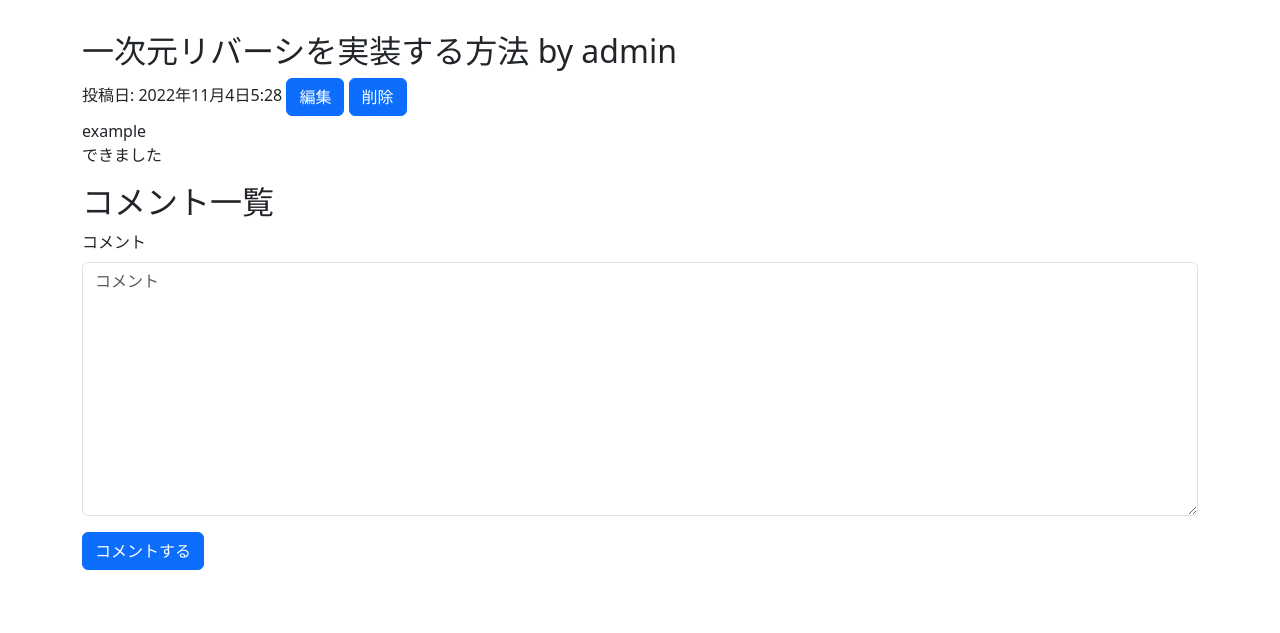
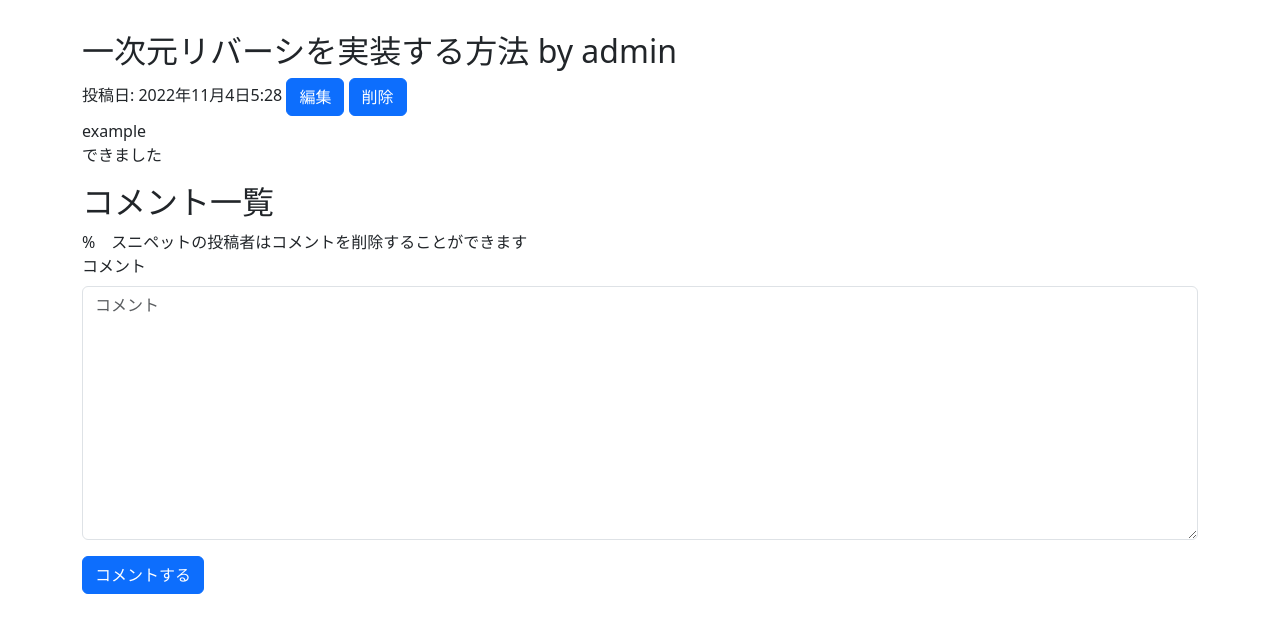
Before and after one commit to nuno8825/snippeter, a Django app: page /snippets/9/ in a window 1280 px wide. Shown: the part 56-689 px from the top of the page. Run offline with Django 4.2, Linux system fonts and the light colour scheme; a user stored in the database is signed in; data comes from the database, SQL or seed files in the repository; both versions use the stored data as it was after the commit; parts of the project's set-up code (start-up, migrations or seed data) failed here and were passed over; some libraries are stand-ins or nearby versions.

Commit message:
コメントの削除機能を追加

```diff
--- a/snippets/templates/snippets/snippet_detail.html
+++ b/snippets/templates/snippets/snippet_detail.html
@@ -29,17 +29,21 @@
 </div>
 
 <p>{{ snippet.description }}</p>
+
 <div>
     <h2>コメント一覧</h2>
     {% for comment in comments %}
+    {{comment.TEXT}} by {{comment.commented_by.username}}
     {% if user.is_authenticated and snippet.created_by_id == user.id %}
-    <a class="btn btn-primary" href="{% url 'snippet_delete' snippet.id %}">削除</a>
+    <a class="btn btn-primary" href="{% url 'comment_delete' comment.id %}">削除</a>
     {% endif %}
-    {{comment.TEXT}} by {{comment.commented_by.username}}
+
     <p>投稿日　{{comment.commented_at}}</p>
 
     {% endfor %}
 </div>
+
+%　スニペットの投稿者はコメントを削除することができます
 <form method="post" action="/snippets/{{snippet.id}}/comments/new/">
     {% csrf_token %}
     {% bootstrap_form form %}
--- a/snippets/templates/snippets/top.html
+++ b/snippets/templates/snippets/top.html
@@ -2,8 +2,8 @@
 
 {% block main %}
 <div class="welcome">
-    <h1 class="title">{{dare}} ようこそSNIPPTERへ！</h1>
-    <p class="subtitle">あなたの知見を共有しましょう</p>
+    <h1 class="title">{{dare}}さん ようこそSNIPPTERへ！</h1>
+    <p class="subtitle">SNIPPTERはあなたの知見を共有するWebアプリです</p>
     <a class="btn btn-primary" href="{% url 'snippet_new' %}">スニペットを作成する</a>
 </div>
 
--- a/snippets/urls.py
+++ b/snippets/urls.py
@@ -6,6 +6,8 @@ urlpatterns = [
     path("<int:snippet_id>/", views.snippet_detail, name="snippet_detail"),
     path("<int:snippet_id>/comments/new/",
          views.comment_new, name="comment_new"),
+    path("comments/<int:comment_id>/delete/",
+         views.comment_delete, name="comment_delete"),
     path("<int:snippet_id>/edit/", views.snippet_edit, name="snippet_edit"),
     path("<int:snippet_id>/delete/", views.snippet_delete, name="snippet_delete"),
 
--- a/snippets/views.py
+++ b/snippets/views.py
@@ -9,7 +9,7 @@ from snippets.models import Comment
 
 
 @login_required
-def top(request):
+def top(request):  # ホーム画面を表示、ユーザーの名前をdareのキーで渡している
     snippets = Snippet.objects.all()
     user = request.user
     context = {"snippets": snippets, "dare": user}
@@ -34,7 +34,7 @@ def snippet_new(request):
 def snippet_edit(request, snippet_id):
     snippet = get_object_or_404(Snippet, pk=snippet_id)
     if snippet.created_by_id != request.user.id:
-        return HttpResponseForbidden("このスニペットの編集は許可されていません。")
+        return HttpResponse("このスニペットの編集は許可されていません。")
 
     if request.method == "POST":
         form = SnippetForm(request.POST, instance=snippet)
@@ -65,7 +65,7 @@ def snippet_detail(request, snippet_id):
 
 
 @login_required
-def comment_new(request, snippet_id):
+def comment_new(request, snippet_id):  # コメント機能
     snippet = get_object_or_404(Snippet, pk=snippet_id)
     if request.method == "POST":
         form = CommentForm(request.POST)
@@ -78,3 +78,12 @@ def comment_new(request, snippet_id):
 
     commentform = CommentForm()
     return render(request, "snippets/snippet_detail.html", {'snippet': snippet, "form": commentform})
+
+
+@login_required
+def comment_delete(request, comment_id,):  # コメント削除機能（スニペット投稿者側から)
+    comment = get_object_or_404(Comment, pk=comment_id)
+    if request.method == "POST":
+        comment.delete()
+        return redirect("top")
+    return render(request, 'snippets/comment_delete.html', {'comment': comment})
```
Also changed, not shown: snippets/templates/snippets/comment_delete.HTML (added, +28 -0 lines), db.sqlite3.
